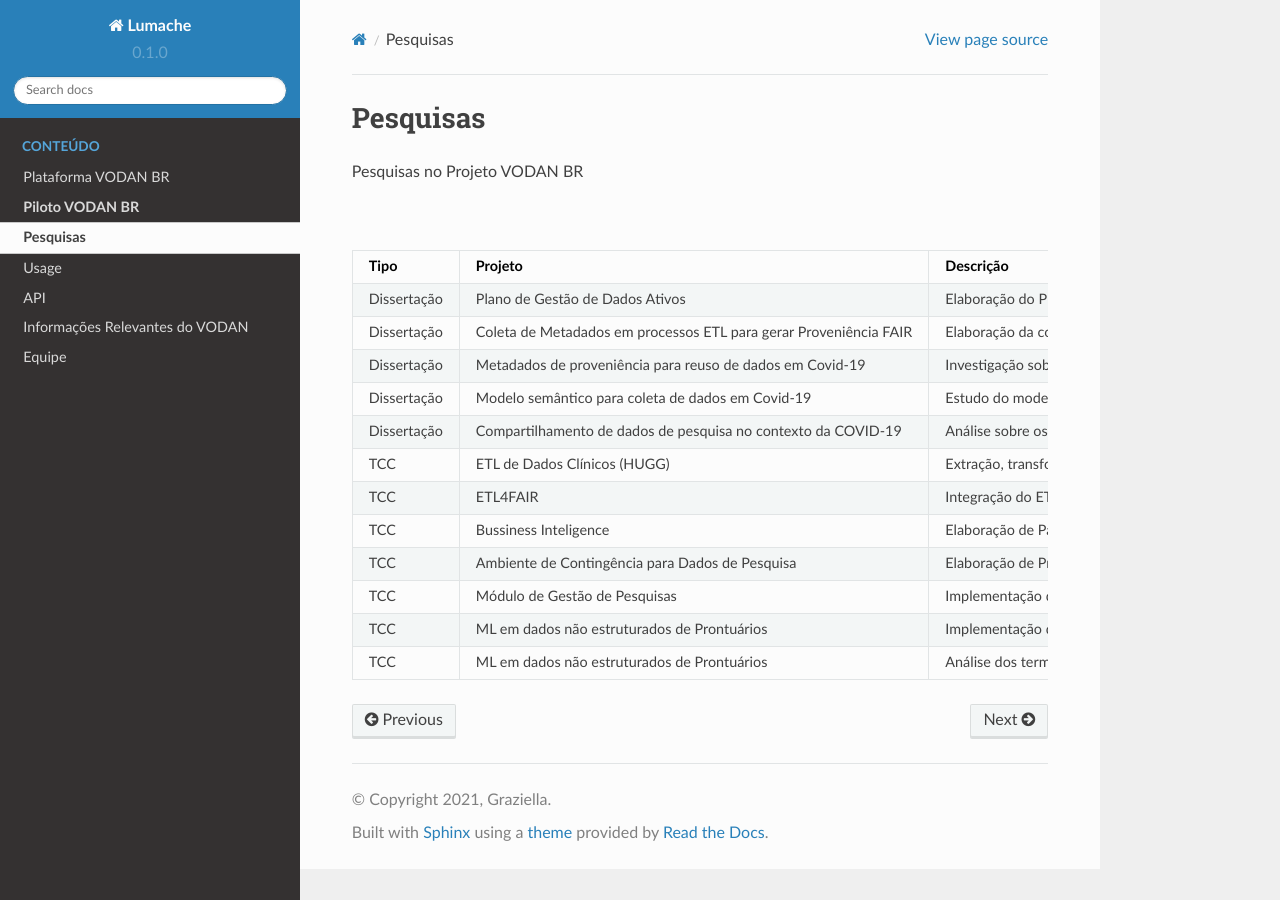
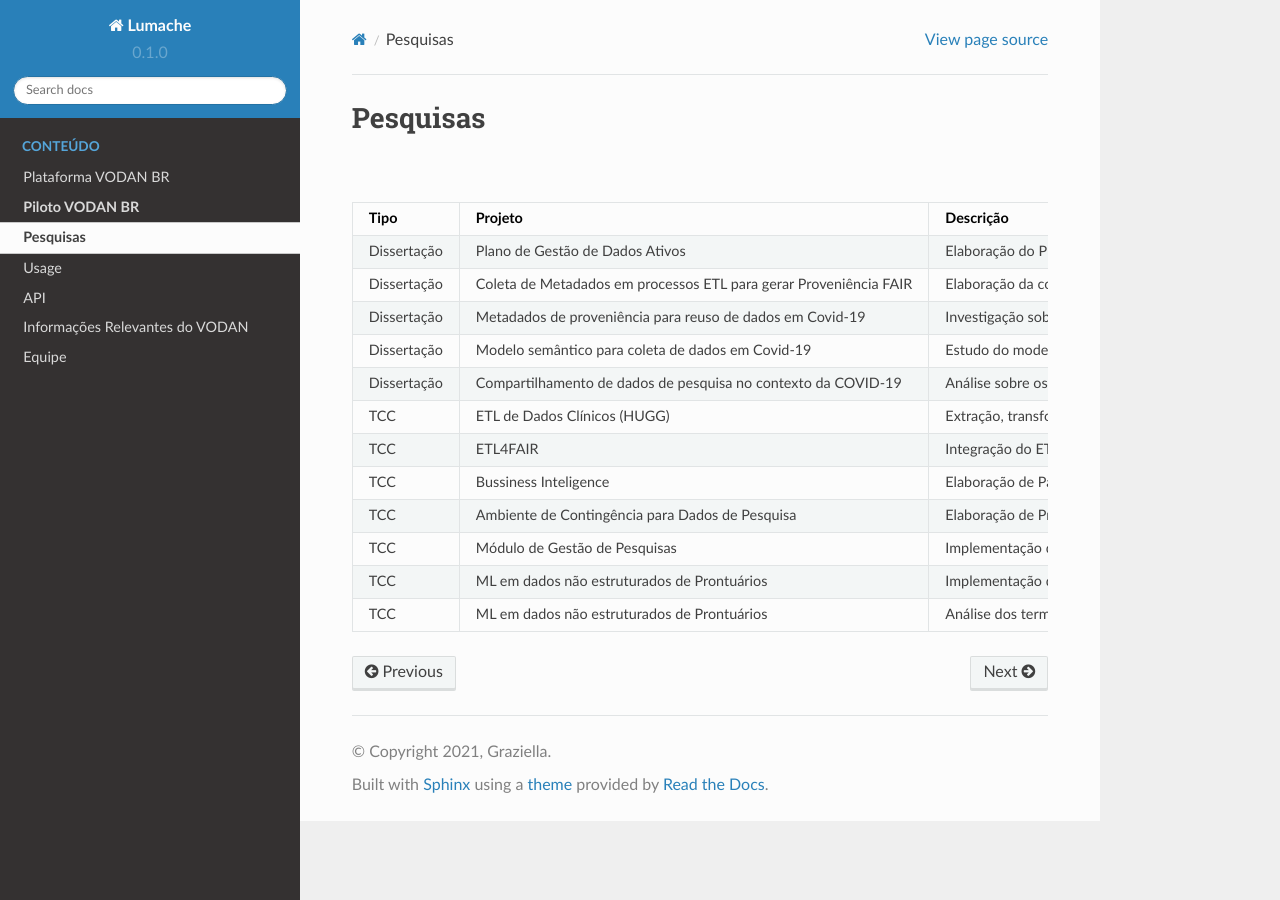
Before and after one commit to vodanbr/wiki, a Sphinx documentation site: the page built from docs/source/pesquisas.rst, in a window 1280 px wide. Built offline with Sphinx 7.4.7 and the Read the Docs theme 2.0.0, drawn with Linux system fonts in a browser that asks for light colours.

Commit message:
Update pesquisas.rst

```diff
--- a/docs/source/pesquisas.rst
+++ b/docs/source/pesquisas.rst
@@ -1,8 +1,8 @@
 Pesquisas
 +++++++++
-Pesquisas no Projeto VODAN BR
 
-.. list-table:: Title
+
+.. list-table:: Dissertações e TCC associados ao Projeto VODAN BR
    :widths: 25 25 50
    :header-rows: 1
 
```
